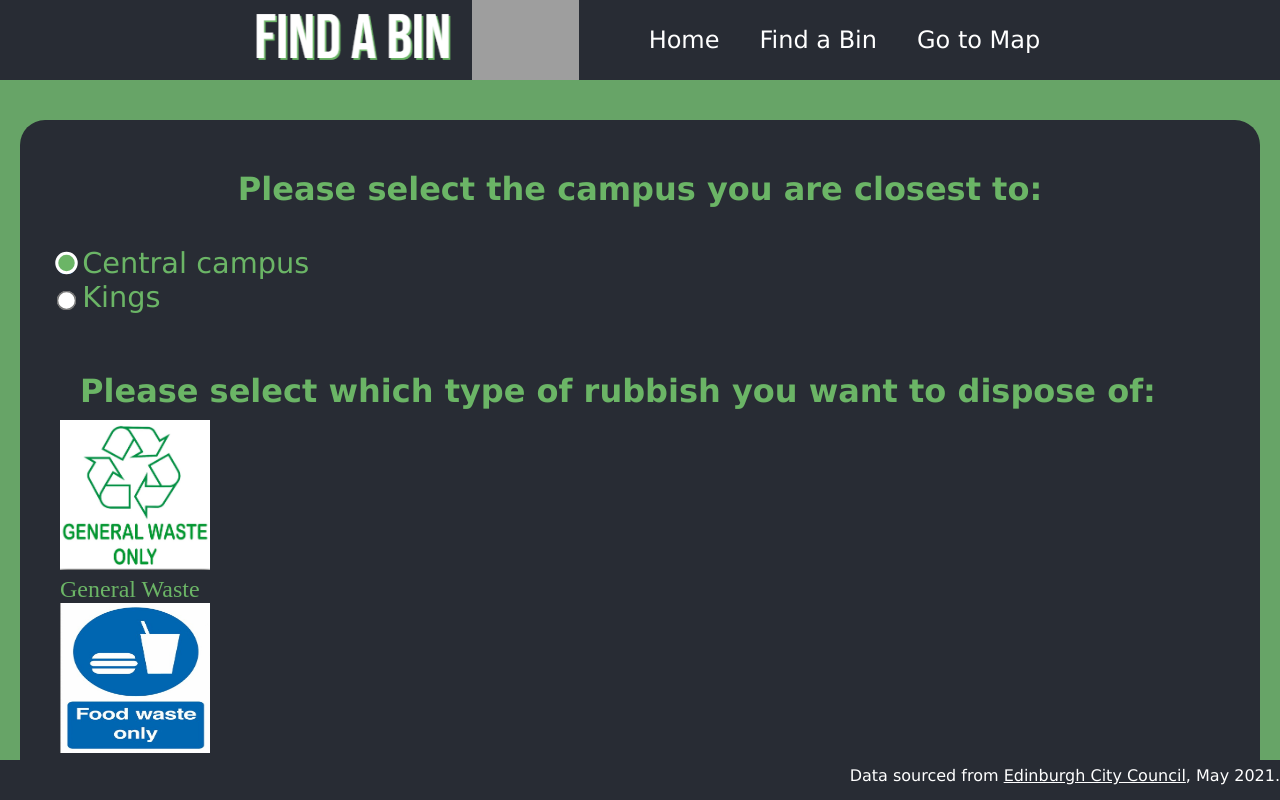
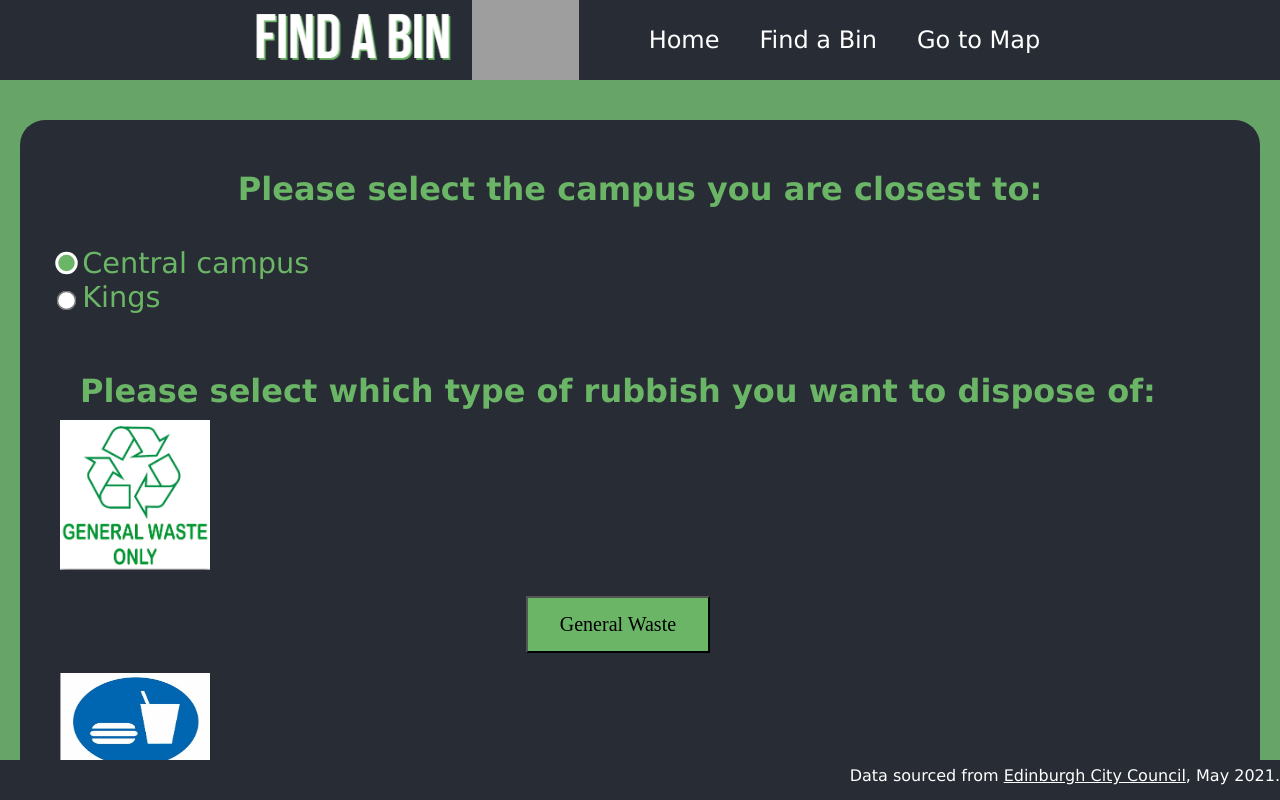
Before and after one commit to H00pyFr00d/Bean-HTB, a React (Create React App) app in the folder htb-bean/: page / in a window 1280 px wide. Both pictures are taken after a click on the element "Find a Bin". Shown: the top 800 px of the page. Built offline with nearby package versions, Linux system fonts and the light colour scheme; grey boxes are pictures that could not be loaded; the HTML template or start-up script is replaced by a standard one.

Commit message:
console log test

```diff
--- a/htb-bean/src/App.js
+++ b/htb-bean/src/App.js
@@ -191,6 +191,9 @@ function App() {
     setFavorite('kings');
   };
 
+  const Log = (x) =>{
+    console.log(x)
+  }
 
   const Filters = () => {
     return (
@@ -209,7 +212,7 @@ function App() {
           <h2>Please select which type of rubbish you want to dispose of:</h2>
           <div class="GeneralWaste" >
             <img src= {generalWaste} alt="General Waste logo" height = "150" width = "150"  />
-            <p>General Waste </p>
+            <button onclick = "Log(7)">General Waste </button>
          </div>
          <div class="FoodWaste" >
             <img src= {foodWaste} alt="Food waste logo" height = "150" width = "150" />
```
